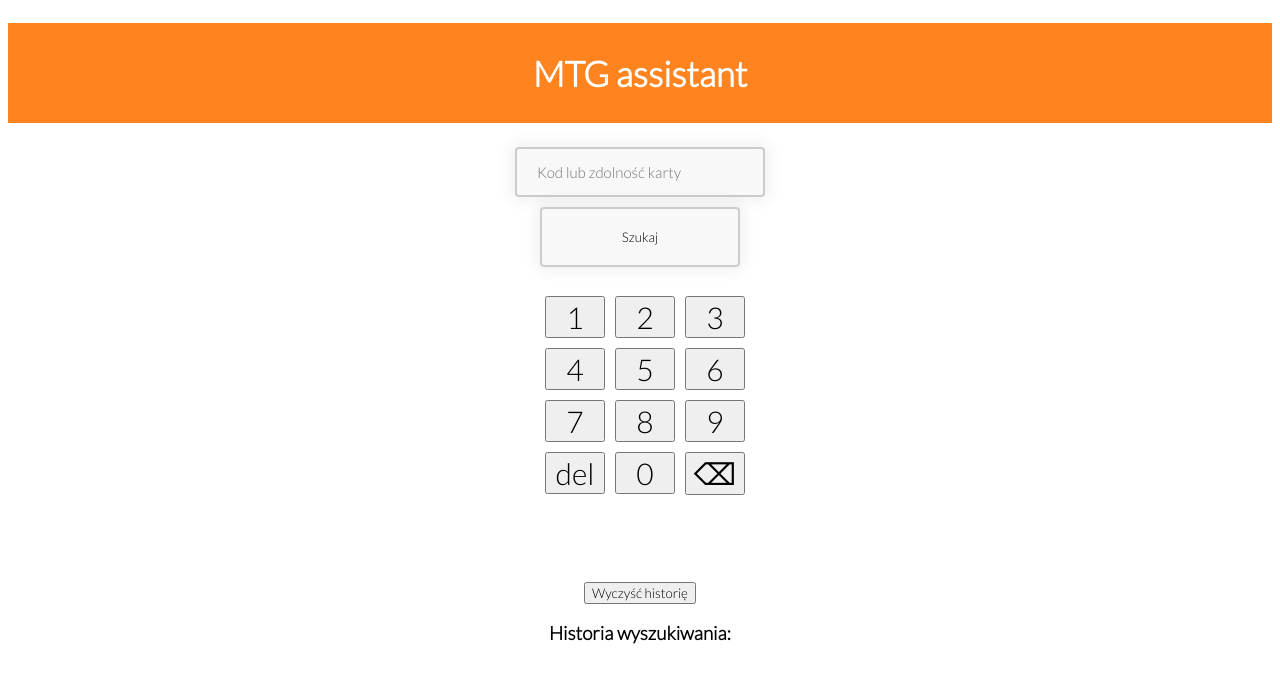
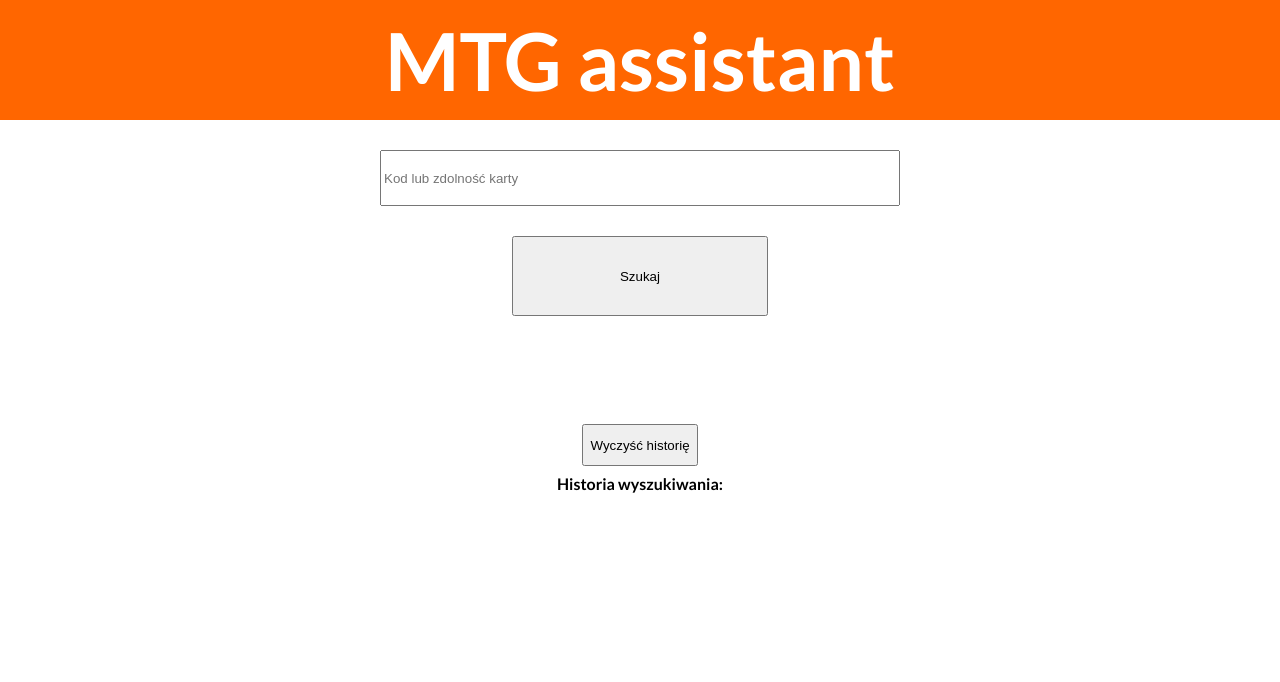
Before and after one commit to tomaszzozo/mtg-card-finder, a React (Create React App) app: page / in a window 1280 px wide. Shown: the top 682 px of the page. Built offline with nearby package versions, Linux system fonts and the light colour scheme.

Commit message:
CSS cosmetic changes

```diff
--- a/public/index.html
+++ b/public/index.html
@@ -4,15 +4,15 @@
     <meta charset="utf-8" />
     <link rel="icon" href="%PUBLIC_URL%/favicon.ico" />
     <link rel="preconnect" href="https://fonts.googleapis.com">
-    <link rel="preconnect" href="https://fonts.gstatic.com" crossorigin>
-    <link href="https://fonts.googleapis.com/css2?family=Lato:wght@300&display=swap" rel="stylesheet">
+<link rel="preconnect" href="https://fonts.gstatic.com" crossorigin>
+<link href="https://fonts.googleapis.com/css2?family=Lato:ital,wght@0,100;0,300;0,400;0,700;0,900;1,100;1,300;1,400;1,700;1,900&display=swap" rel="stylesheet">
     <meta name="viewport" content="width=device-width, initial-scale=1" />
     <meta name="theme-color" content="#000000" />
     <meta
       name="description"
       content="App for my homies to search for polish card translations."
     />
-    <link rel="apple-touch-icon" href="https://i.pinimg.com/originals/7b/87/3c/7b873c21da94ab660be4590250c8fb86.jpg" />
+    <link rel="apple-touch-icon" href="https://www.kindpng.com/picc/m/24-240113_planeswalker-symbol-png-plains-magic-card-symbol-transparent.png" />
     <!--
       manifest.json provides metadata used when your web app is installed on a
       user's mobile device or desktop. See https://developers.google.com/web/fundamentals/web-app-manifest/
--- a/src/components/Card.jsx
+++ b/src/components/Card.jsx
@@ -1,7 +1,11 @@
 import { Component } from "react";
 
 function NewlineText(props) {
-  return props.text.split("\n").map((str) => <p key={str}>{str}</p>);
+  return props.text.split("\n").map((str) => (
+    <p className="abilityText" key={str}>
+      {str}
+    </p>
+  ));
 }
 
 class Card extends Component {
@@ -12,9 +16,9 @@ class Card extends Component {
   render() {
     return (
       <div>
-        <h2>{this.props.header}</h2>
-        <img src={this.props.image} alt=""></img>
-        <h3>{this.props.text === "" ? "" : "Zdolności"}</h3>
+        <h2 id="cardTitle"> {this.props.header}</h2>
+        <img id="cardImage" src={this.props.image} alt=""></img>
+        <h3 id="abilityHeader">{this.props.text === "" ? "" : "Zdolności"}</h3>
         <NewlineText text={this.props.text}></NewlineText>
       </div>
     );
--- a/src/components/History.jsx
+++ b/src/components/History.jsx
@@ -9,7 +9,7 @@ class History extends Component {
   render() {
     return (
       <div>
-        <h3>Historia wyszukiwania:</h3>
+        <h3 id="searchHistoryHeader">Historia wyszukiwania:</h3>
         {this.getItems()}
       </div>
     );
@@ -22,7 +22,7 @@ class History extends Component {
     return this.props.data.map((item) => (
       <div key={item}>
         <p
-          class="historyLink"
+          className="historyLink"
           href=""
           id={item + "Link"}
           onClick={() => this.handleClick(item)}
--- a/src/components/NumericButtons.jsx
+++ b/src/components/NumericButtons.jsx
@@ -9,7 +9,7 @@ class NumericButtons extends Component {
   }
   render() {
     return (
-      <div>
+      <div id="numericButtonsContainer">
         <input
           type="button"
           className="numericButtons"
--- a/src/index.css
+++ b/src/index.css
@@ -1,63 +1,297 @@
-* {
+/* http://meyerweb.com/eric/tools/css/reset/
+   v2.0 | 20110126
+   License: none (public domain)
+*/
+
+html, body, div, span, applet, object, iframe,
+h1, h2, h3, h4, h5, h6, p, blockquote, pre,
+a, abbr, acronym, address, big, cite, code,
+del, dfn, em, img, ins, kbd, q, s, samp,
+small, strike, strong, sub, sup, tt, var,
+b, u, i, center,
+dl, dt, dd, ol, ul, li,
+fieldset, form, label, legend,
+table, caption, tbody, tfoot, thead, tr, th, td,
+article, aside, canvas, details, embed,
+figure, figcaption, footer, header, hgroup,
+menu, nav, output, ruby, section, summary,
+time, mark, audio, video {
+	margin: 0;
+	padding: 0;
+	border: 0;
+	font-size: 100%;
+	font: inherit;
+	vertical-align: baseline;
+}
+/* HTML5 display-role reset for older browsers */
+article, aside, details, figcaption, figure,
+footer, header, hgroup, menu, nav, section {
+	display: block;
+}
+body {
+	line-height: 1;
+}
+ol, ul {
+	list-style: none;
+}
+blockquote, q {
+	quotes: none;
+}
+blockquote:before, blockquote:after,
+q:before, q:after {
+	content: '';
+	content: none;
+}
+table {
+	border-collapse: collapse;
+	border-spacing: 0;
+}
+
+body {
     font-family: 'Lato', sans-serif;
 }
 
-#searchBox {
-    width: 15%;
-    min-width: 250px;
-    height: 50px;
-    padding: 12px 20px;
-    box-sizing: border-box;
-    border: 2px solid #ccc;
-    border-radius: 4px;
-    background-color: #f8f8f8;
-    resize: none;
-    margin-bottom: 10px;
-    font-size: 15px;
-    box-shadow:0 0 15px 4px rgba(0,0,0,0.06);
-}
+  /* ********* */
+ /* RESET END */
+/* ********* */
 
+/*
+    preffered button size: 60px (42px-72px)
+    spacing:
+        12-24 pixels for a large button
+        24-36 pixels for a medium button
+        36-48 pixels for a small button
+    text min font size: 16px
+*/
 
-#searchBtn {
-    width: 10%;
-    min-width: 200px;
-    height: 60px;
-    padding: 12px 20px;
-    box-sizing: border-box;
-    border: 2px solid #ccc;
-    border-radius: 4px;
-    background-color: #f8f8f8;
-    resize: none;
-    margin-bottom: 10px;
-    box-shadow:0 0 15px 4px rgba(0,0,0,0.06);
-}
-
+/* Mobile S */
+@media only screen and (max-width: 320px) {
     h1 {
-    width: 100%;
-    height: 100px;
-    font-size: 35px;
+        background-color: rgb(255, 102, 0);
+        color: white;
+        height: 30px;
         display: flex;
         align-items: center;
         justify-content: center;
-    background-color: rgb(255, 131, 30);
-    color: white;
+        font-size: 20px;
+        padding: 10px;
+        font-weight: bold;
+    }
+
+    #searchBox {
+        margin: 10px;
+        width: 50%;
+        height: 42px;
+    }
+
+    #searchBtn {
+        width: 40%;
+        height: 70px;
+        margin-bottom: 15px;
     }
 
     .numericButtons {
-    width: 60px;
-    margin: 0 0 10px 10px;
-    font-size: 30px;
+        margin: 3px 12px 3px 12px; /* top right bottom left*/
+        font-size: 20px;
+        min-width: 60px;
+        min-height: 60px;
+    }
+
+    #cardTitle {
+        font-size: 32px;
+        font-weight: bold;
+        margin: 20px;
+    }
+
+    #cardImage {
+        max-width: 300px;
+        max-height: 300px;
+    }
+
+    #abilityHeader {
+        margin: 20px;
+        font-size: 22px;
+    }
+
+    .abilityText {
+        font-size: 16px;
+        margin: 0px 30px 0px 30px;
+    }
+
+    #clearHistoryBtn {
+        margin: 20px 0px 10px 0px;
+        height: 42px;
+        min-width: 42px;
+    }
+
+    #searchHistoryHeader {
+        margin-bottom: 10px;
+        font-weight: bold;
     }
 
     .historyLink {
-    color:darkblue;
-    font-style:italic;
-    text-decoration: none;
+        margin: 10px;
+        font-size: 16px;
+        color: darkblue;
         text-decoration: underline;
+        font-style: italic;
+    }
+    .historyLink:hover {
+        color: darkviolet;
+    }
 }
 
+/* Mobile M */
+@media only screen and (min-width: 320px) {
+    h1 {
+        background-color: rgb(255, 102, 0);
+        color: white;
+        height: 60px;
+        display: flex;
+        align-items: center;
+        justify-content: center;
+        font-size: 30px;
+        padding: 10px;
+        font-weight: bold;
+    }
 
+    #searchBox {
+        margin: 10px;
+        width: 60%;
+        height: 50px;
+    }
+
+    #searchBtn {
+        width: 50%;
+        height: 80px;
+        margin-bottom: 15px;
+    }
+
+    .numericButtons {
+        margin: 3px 12px 3px 12px; /* top right bottom left*/
+        font-size: 20px;
+        min-width: 80px;
+        min-height: 80px;
+    }
+
+    #cardTitle {
+        font-size: 32px;
+        font-weight: bold;
+        margin: 20px;
+    }
+
+    #cardImage {
+        max-width: 350px;
+        max-height: 350px;
+    }
+
+    #abilityHeader {
+        margin: 20px;
+        font-size: 22px;
+    }
+
+    .abilityText {
+        font-size: 16px;
+        margin: 0px 30px 0px 30px;
+    }
+
+    #clearHistoryBtn {
+        margin: 20px 0px 10px 0px;
+        height: 42px;
+        min-width: 42px;
+    }
+
+    #searchHistoryHeader {
+        margin-bottom: 10px;
+        font-weight: bold;
+    }
+
+    .historyLink {
+        margin: 10px;
+        font-size: 16px;
+        color: darkblue;
+        text-decoration: underline;
+        font-style: italic;
+    }
     .historyLink:hover {
-    cursor: pointer;
-    color:darkviolet;
+        color: darkviolet;
     }
+}
+
+/* Laptop L */
+@media only screen and (min-width: 1024px) {
+    h1 {
+        background-color: rgb(255, 102, 0);
+        color: white;
+        height: 100px;
+        display: flex;
+        align-items: center;
+        justify-content: center;
+        font-size: 80px;
+        padding: 10px;
+        font-weight: bold;
+    }
+
+    #searchBox {
+        margin: 30px;
+        width: 40%;
+        height: 50px;
+    }
+
+    #searchBtn {
+        width: 20%;
+        height: 80px;
+        margin-bottom: 0px;
+    }
+
+    .numericButtons {
+        display: none;
+    }
+
+    #numericButtonsContainer {
+        display: none;
+    }
+
+    #cardTitle {
+        font-size: 32px;
+        font-weight: bold;
+        margin: 0px 20px 20px 20px;
+    }
+
+    #cardImage {
+        max-width: 350px;
+        max-height: 350px;
+    }
+
+    #abilityHeader {
+        margin: 20px;
+        font-size: 22px;
+    }
+
+    .abilityText {
+        font-size: 16px;
+        margin: 0px 30px 0px 30px;
+    }
+
+    #clearHistoryBtn {
+        margin: 20px 0px 10px 0px;
+        height: 42px;
+        min-width: 42px;
+    }
+
+    #searchHistoryHeader {
+        margin-bottom: 10px;
+        font-weight: bold;
+    }
+
+    .historyLink {
+        margin: 10px;
+        font-size: 16px;
+        color: darkblue;
+        text-decoration: underline;
+        font-style: italic;
+    }
+    .historyLink:hover {
+        color: darkviolet;
+    }
+}
```
Lines whose indentation alone changed are shown as unchanged.
